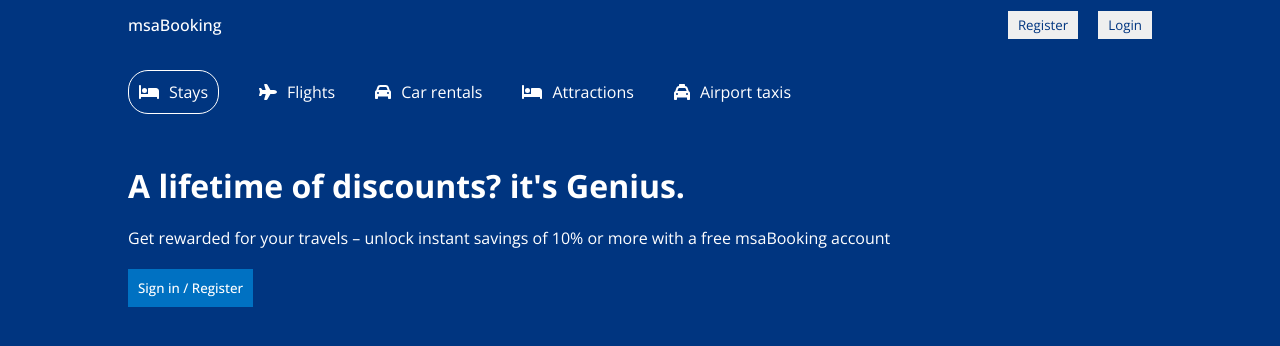
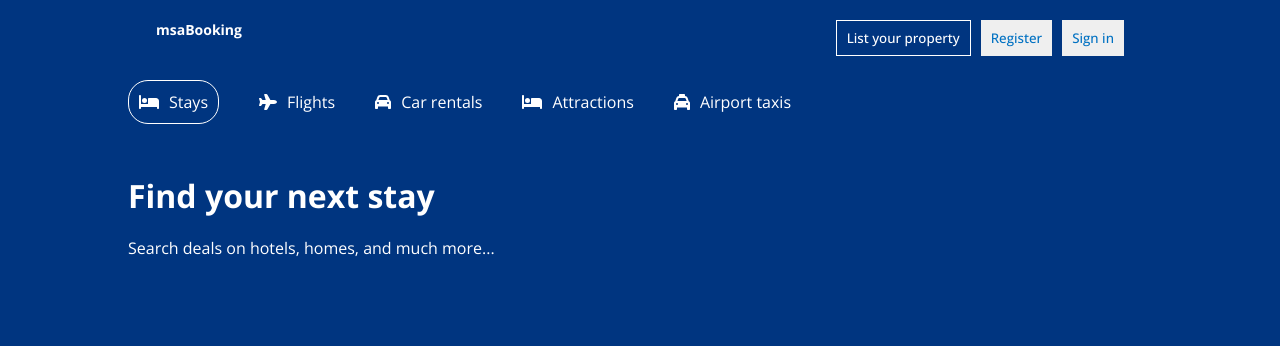
Before and after one commit to muhammetsalihaslan/BookingApp, a React (Create React App) app in the folder bookingapp/: page / in a window 1280 px wide. Shown: the top 346 px of the page. Built offline with nearby package versions, Linux system fonts and the light colour scheme.

Commit message:
navbar extra

```diff
--- a/bookingapp/src/components/header/Header.jsx
+++ b/bookingapp/src/components/header/Header.jsx
@@ -71,14 +71,11 @@ const Header = ({ type }) => {
         </div>
         {type !== "list" && (
           <>
-            <h1 className="headerTitle">
-              A lifetime of discounts? it's Genius.
-            </h1>
+            <h1 className="headerTitle">Find your next stay</h1>
             <p className="headerDesc">
-              Get rewarded for your travels – unlock instant savings of 10% or
-              more with a free msaBooking account
+              Search deals on hotels, homes, and much more...
             </p>
-            <button className="headerBtn">Sign in / Register</button>
+
             <div className="headerSearch">
               <div className="headerSearchItem">
                 <FontAwesomeIcon icon={faBed} className="headerIcon" />
--- a/bookingapp/src/components/navbar/Navbar.jsx
+++ b/bookingapp/src/components/navbar/Navbar.jsx
@@ -6,8 +6,9 @@ const Navbar = () => {
       <div className="navContainer">
         <span className="logo">msaBooking</span>
         <div className="navItem">
+          <button className="navButtonfx">List your property</button>
           <button className="navButton">Register</button>
-          <button className="navButton">Login</button>
+          <button className="navButton">Sign in</button>
         </div>
       </div>
     </div>
--- a/bookingapp/src/components/navbar/navbar.css
+++ b/bookingapp/src/components/navbar/navbar.css
@@ -1,5 +1,5 @@
 .navbar {
-    height: 50px;
+  height: 60px;
   background-color: #003580;
   display: flex;
   justify-content: center;
@@ -12,16 +12,42 @@
   display: flex;
   align-items: center;
   justify-content: space-between;
+  font-size: 14px;
 }
 
 .logo {
-    font-weight: 500;
+  font-weight: 700;
+  margin-left: 28px;
+  line-height: 20px;
 }
 
 .navButton {
-    margin-left: 20px;
+  margin-left: 10px;
+  margin-top: 8px;
   border: none;
   padding: 5px 10px;
   cursor: pointer;
-    color: #003580;
+  color: #0071c2;
+  font-weight: 500;
+  height: 100%;
 }
+
+.navButtonfx {
+  margin-left: 10px;
+  margin-top: 8px;
+  border: 1px solid white;
+  padding: 5px 10px;
+  cursor: pointer;
+  color: white;
+  font-weight: 500;
+  height: 100%;
+  background-color: #003580;
+}
+
+.navButtonfx:hover {
+  background-color: rgba(31, 78, 143);
+}
+.navItem {
+  margin-right: 28px;
+  height: 36px;
+}
```
Lines whose indentation alone changed are shown as unchanged.
